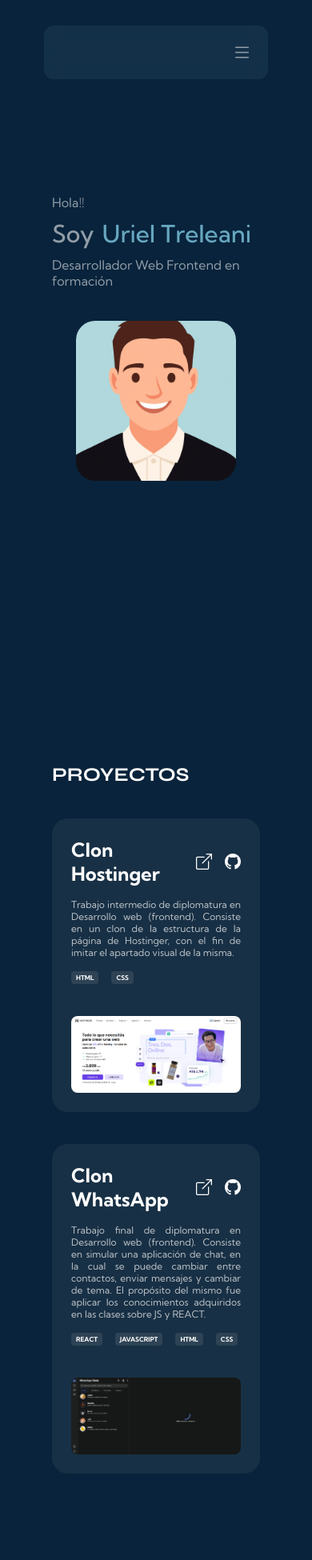
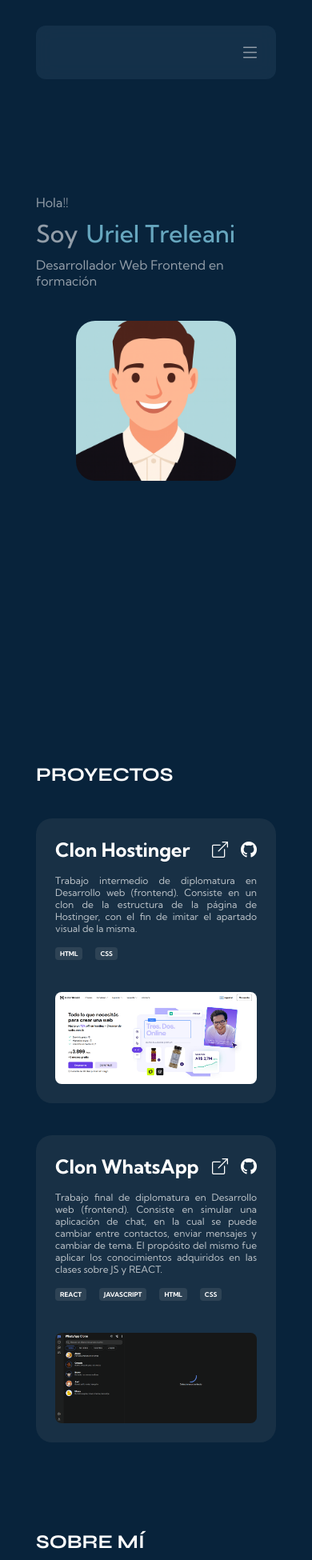
Before and after one commit to UrielTreleani/PORTFOLIO, a React (Vite) app: page / in a window 390 px wide. Shown: the top 1950 px of the page at 80% size. Built offline with nearby package versions, Linux system fonts and the light colour scheme.

Commit message:
prueba-responsive

```diff
--- a/src/Components/AboutMe/AboutMe.css
+++ b/src/Components/AboutMe/AboutMe.css
@@ -57,7 +57,7 @@
 @media screen and (max-width: 680px){
 
     .about-me__container{
-        width: 260px;
+        width: 300px;
     }
 
     .about-me__title{
--- a/src/Components/Contacto/Contacto.css
+++ b/src/Components/Contacto/Contacto.css
@@ -43,7 +43,7 @@
 
 @media screen and (max-width: 680px){
     .section-contact__container{
-        width: 280px;
+        width: 300px;
     }
 
     .section-contact__title{
--- a/src/Components/Home/Home.css
+++ b/src/Components/Home/Home.css
@@ -93,12 +93,23 @@
     }
 }
 
-
 @media screen and (max-width: 680px){
     .section-home__container{
         flex-direction: column;
         align-items: center;
         justify-content: center;
+        width: 300px;
+    }
+
+
+    .section-home__avatar{
+        width: 200px;
+        height: 200px;
+    }
+}
+
+@media screen and (max-width: 380px){
+    .section-home__container{
         width: 300px;
     }
 
--- a/src/Components/Navbar/Navbar.css
+++ b/src/Components/Navbar/Navbar.css
@@ -112,7 +112,7 @@
 @media screen and (max-width: 680px){
 
     .navbar__conteiner{
-        width: 280px;
+        width: 300px;
     }
 
     .navbar__content{
--- a/src/Components/ProjectCard/ProjectCard.css
+++ b/src/Components/ProjectCard/ProjectCard.css
@@ -127,14 +127,6 @@
 
 @media screen and (max-width: 680px){
 
-    .section-projects__project-cards{
-        max-width: 280px;
-    }
-
-    .project-card__content{
-        max-width: 280px;
-    }
-
     .project-card__title{
         font-size: 24px;
     }
@@ -148,7 +140,7 @@
     }
 
     .project-card__coding-language-container{
-        max-width: 280px;
+        max-width: 300px;
     }
 
     .project-card__coding-language{
--- a/src/Components/SectionProjects/SectionProjects.css
+++ b/src/Components/SectionProjects/SectionProjects.css
@@ -41,7 +41,7 @@
 
 @media screen and (max-width: 680px){
     .section-projects__container{
-        width: 260px;
+        width: 300px;
     }
 
     .section-projects__title{
```
